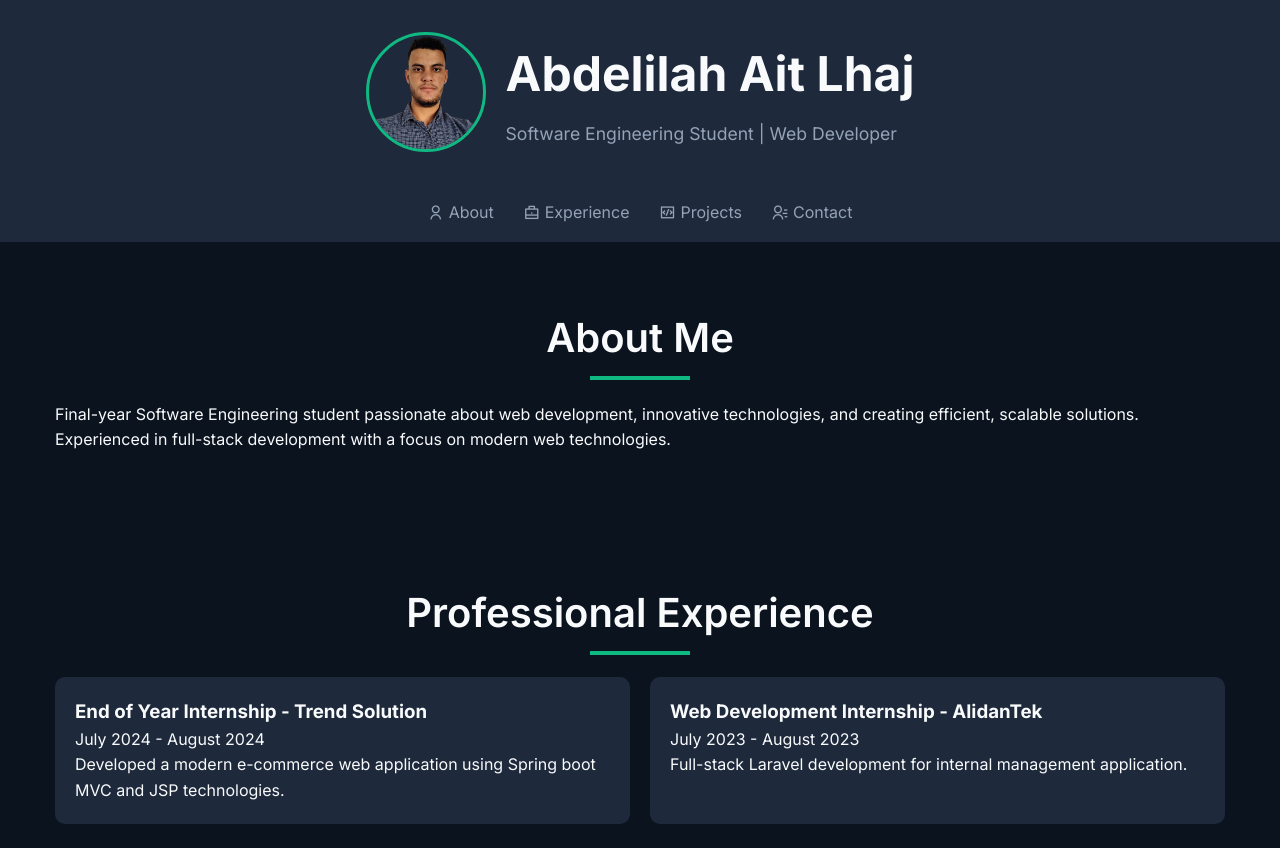
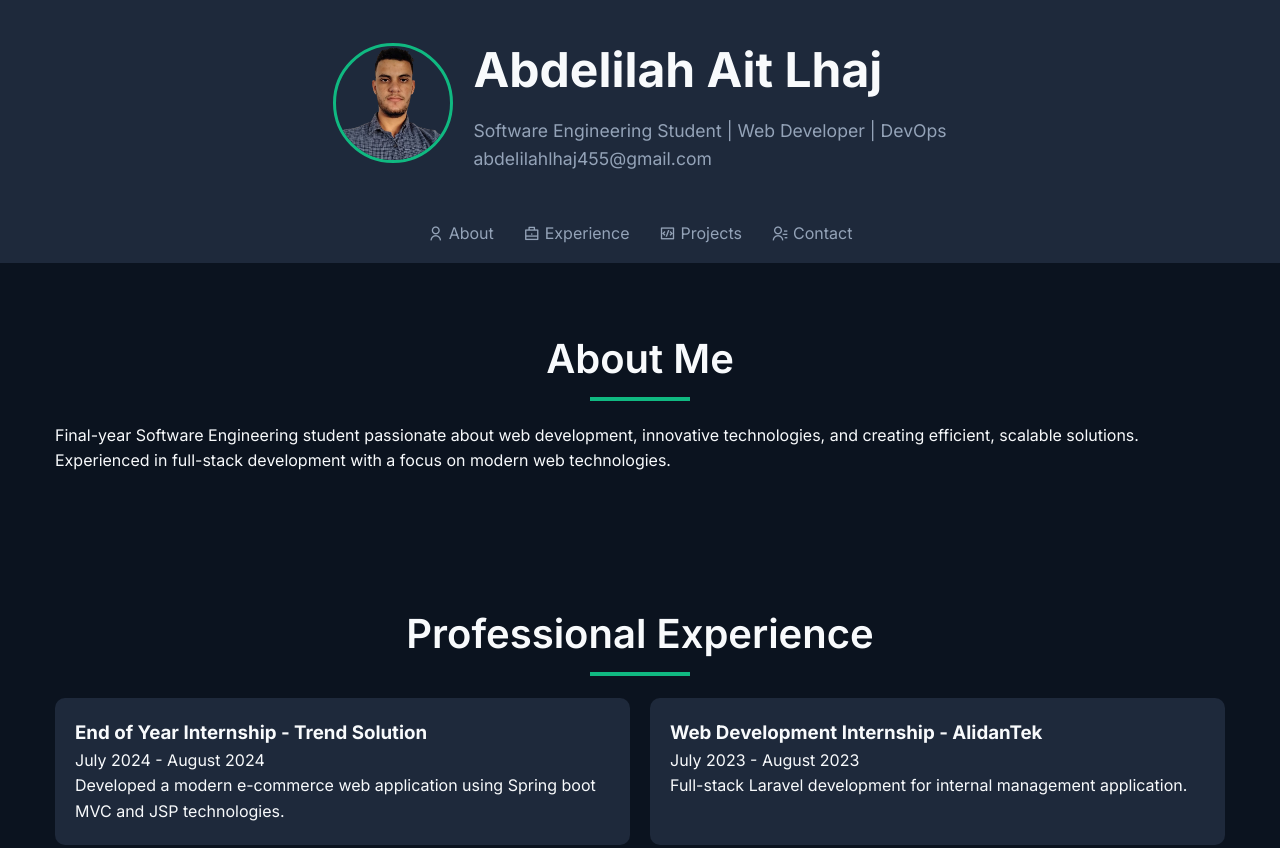
Before and after one commit to lhajabdelilah/my-portfolio, a plain HTML site: page index.html in a window 1280 px wide. Shown: the top 848 px of the page. Drawn offline with nearby package versions, Linux system fonts and the light colour scheme.

Commit message:
email modif

```diff
--- a/index.html
+++ b/index.html
@@ -198,7 +198,8 @@
             <img src="assets/profile.png" alt="Abdelilah Ait Lhaj" class="profile-pic">
             <div class="header-text">
                 <h1>Abdelilah Ait Lhaj</h1>
-                <p>Software Engineering Student | Web Developer</p>
+                <p>Software Engineering Student | Web Developer | DevOps</p>
+                <p>abdelilahlhaj455@gmail.com</p>
             </div>
         </div>
     </header>
```
